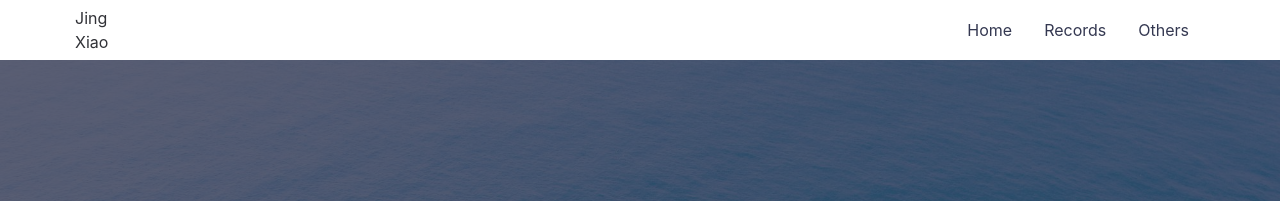
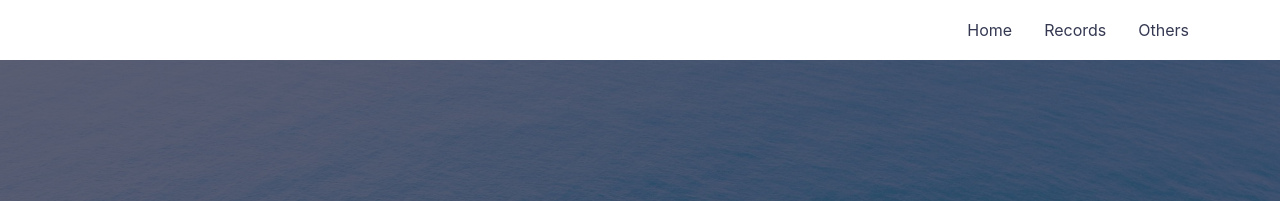
Before and after one commit to iamxiaoxiao/iamxiaoxiao.github.io, a Jekyll site: the page built from index.md, in a window 1280 px wide. Shown: the top 201 px of the page. Built offline with Jekyll 4.4.1, drawn with Linux system fonts in a browser that asks for light colours.

```diff
--- a/_includes/header.html
+++ b/_includes/header.html
@@ -3,7 +3,7 @@
     <div class="header__inner">
       <a class="header__logo" href="{{ '/' | relative_url }}">
         <div class="header__logo--container">
-          <span>Jing Xiao</span>
+
         </div>
       </a>
       <nav class="header__links">
```
